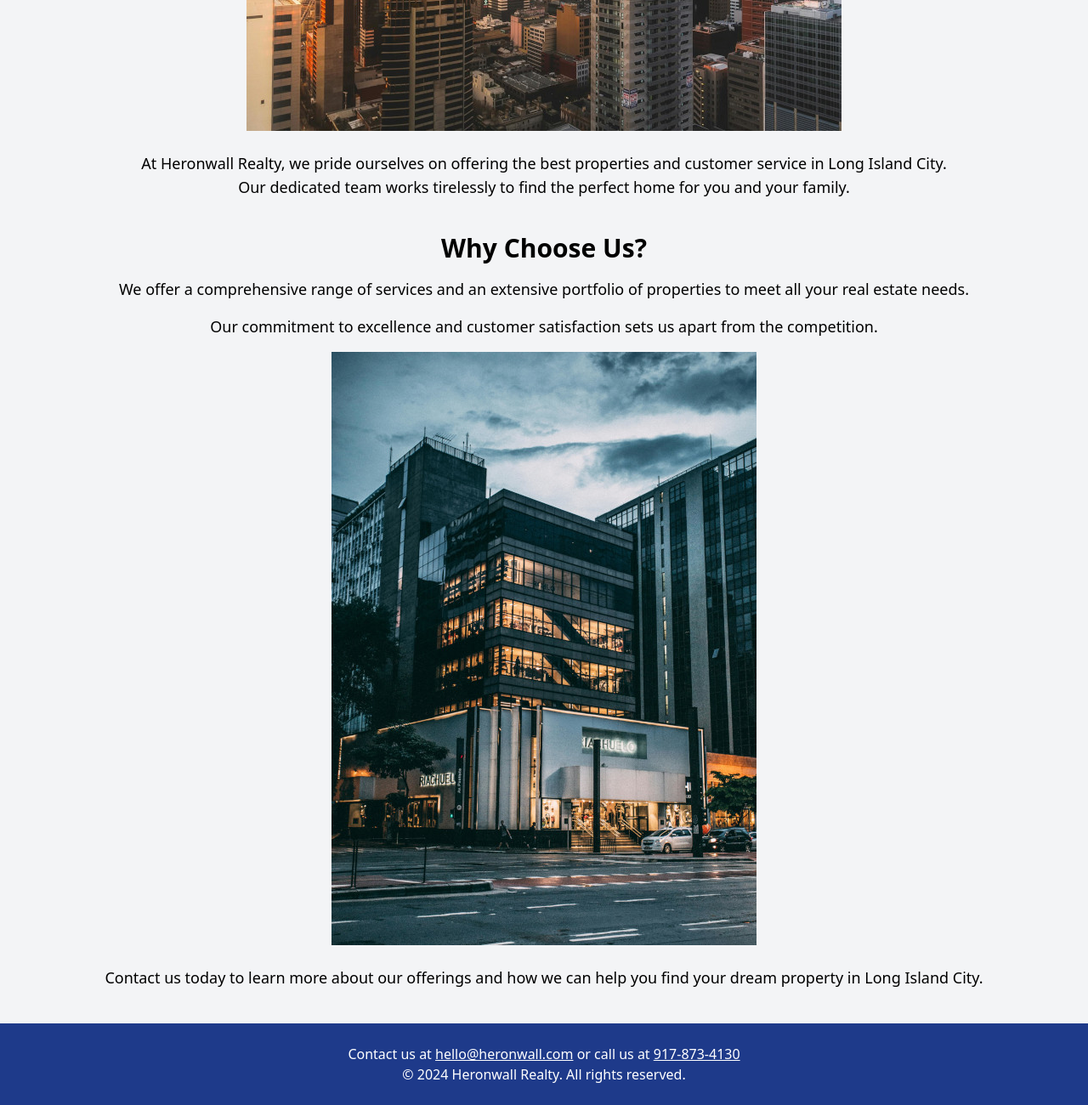
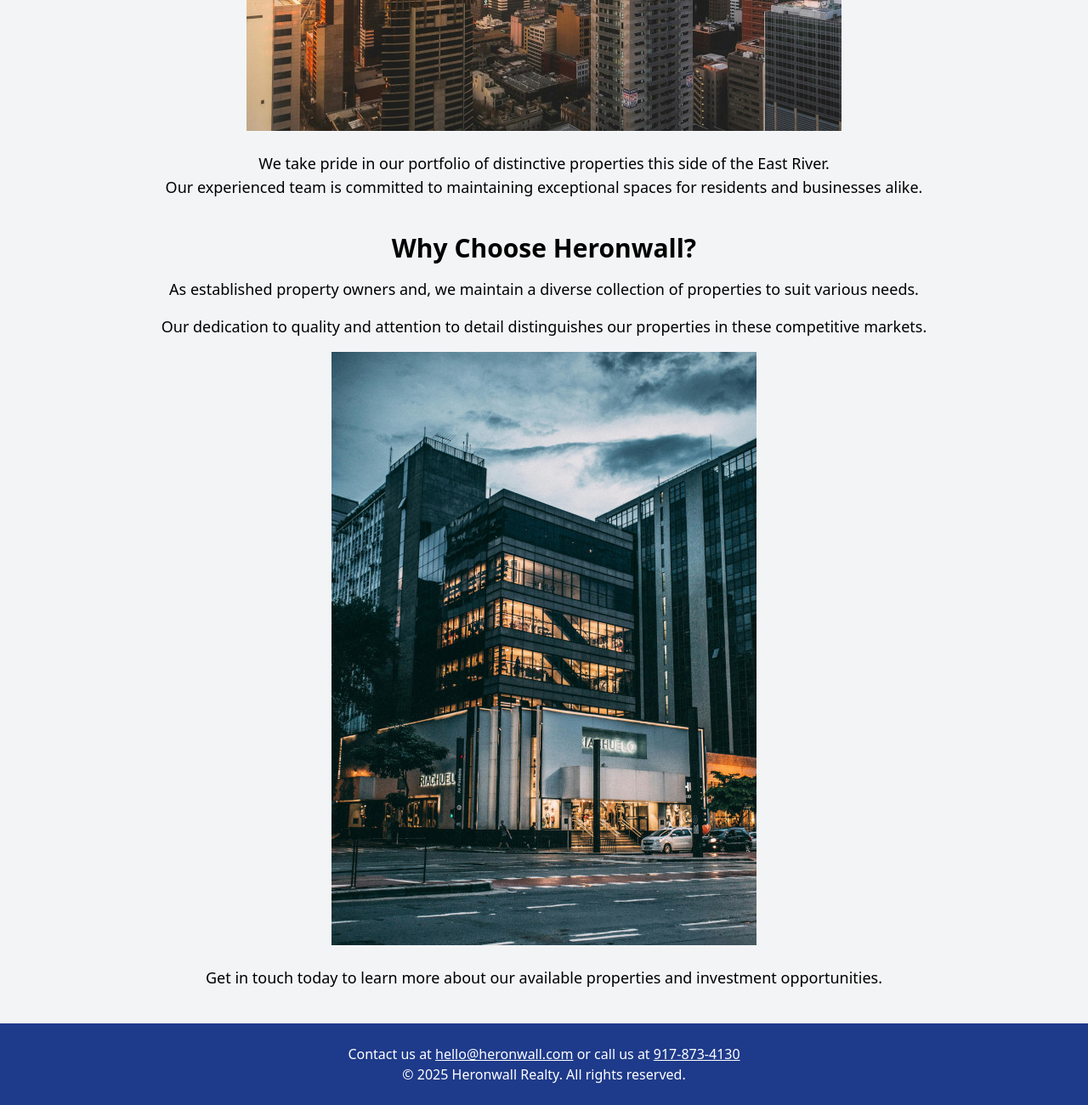
Before and after one commit to gparedesg/heronwall, a plain HTML site: page index.html in a window 1280 px wide. Shown: the part 545-1845 px from the top of the page at 85% size. Drawn offline with nearby package versions, Linux system fonts and the light colour scheme.

Commit message:
Update index.html for less realty, more investment

```diff
--- a/index.html
+++ b/index.html
@@ -11,9 +11,7 @@
         <div class="container mx-auto flex justify-between items-center">
             <h1 class="text-3xl font-bold">Heronwall Realty</h1>
             <nav>
-<!--                 <a href="#" class="px-4">Home</a>
                 <a href="#" class="px-4">About</a>
-                <a href="#" class="px-4">Contact</a> -->
             </nav>
         </div>
     </header>
@@ -21,24 +19,23 @@
     <main class="container mx-auto py-10">
         <section class="text-center">
             <h2 class="text-4xl font-bold mb-4">Welcome to Heronwall Realty</h2>
-            <p class="text-lg mb-6">The best realty company in Long Island City, NY.</p>
+            <p class="text-lg mb-6">Quality property investment and management in Long Island City, Brooklyn, and Greenpoint NY.</p>
             <img src="building2.jpg" alt="Placeholder Building" class="mx-auto mb-6">
-            <p class="text-lg">At Heronwall Realty, we pride ourselves on offering the best properties and customer service in Long Island City. <br>Our dedicated team works tirelessly to find the perfect home for you and your family.</p>
+            <p class="text-lg">We take pride in our portfolio of distinctive properties this side of the East River. <br>Our experienced team is committed to maintaining exceptional spaces for residents and businesses alike.</p>
         </section>
-
         <section class="mt-10 text-center">
-            <h3 class="text-3xl font-bold mb-4">Why Choose Us?</h3>
-            <p class="text-lg mb-4">We offer a comprehensive range of services and an extensive portfolio of properties to meet all your real estate needs.</p>
-            <p class="text-lg mb-4">Our commitment to excellence and customer satisfaction sets us apart from the competition.</p>
+            <h3 class="text-3xl font-bold mb-4">Why Choose Heronwall?</h3>
+            <p class="text-lg mb-4">As established property owners and, we maintain a diverse collection of properties to suit various needs.</p>
+            <p class="text-lg mb-4">Our dedication to quality and attention to detail distinguishes our properties in these competitive markets.</p>
             <img src="building1.jpg" alt="Placeholder Building 2" class="mx-auto mb-6">
-            <p class="text-lg">Contact us today to learn more about our offerings and how we can help you find your dream property in Long Island City.</p>
+            <p class="text-lg">Get in touch today to learn more about our available properties and investment opportunities.</p>
         </section>
     </main>
 
     <footer class="bg-blue-900 text-white py-6">
         <div class="container mx-auto text-center">
             <p>Contact us at <a href="mailto:hello@heronwall.com" class="underline">hello@heronwall.com</a> or call us at <a href="tel:917-873-4130" class="underline">917-873-4130</a></p>
-            <p>&copy; 2024 Heronwall Realty. All rights reserved.</p>
+            <p>&copy; 2025 Heronwall Realty. All rights reserved.</p>
         </div>
     </footer>
 </body>
```
